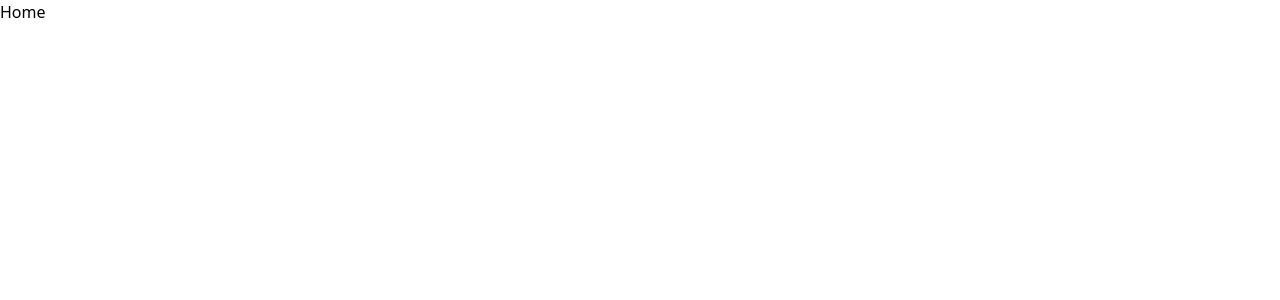
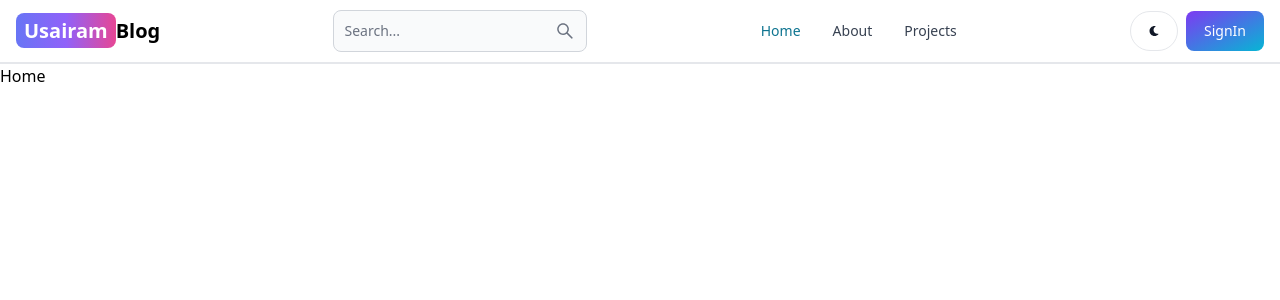
Before and after one commit to Usairam-s/blog-mern, a React (Vite) app in the folder client/: page / in a window 1280 px wide. Shown: the top 300 px of the page. Built offline with nearby package versions, Linux system fonts and the light colour scheme.

Commit message:
create header section

```diff
--- a/client/package.json
+++ b/client/package.json
@@ -10,8 +10,10 @@
     "preview": "vite preview"
   },
   "dependencies": {
+    "flowbite-react": "^0.7.2",
     "react": "^18.2.0",
     "react-dom": "^18.2.0",
+    "react-icons": "^5.0.1",
     "react-router-dom": "^6.21.3"
   },
   "devDependencies": {
--- a/client/src/App.jsx
+++ b/client/src/App.jsx
@@ -5,10 +5,12 @@
 import SignUp from "./pages/SignUp";
 import SignIn from "./pages/SignIn";
 import Dashboard from "./pages/Dashboard";
+import Header from "./components/Header";
 
 export default function App() {
   return (
     <BrowserRouter>
+      <Header />
       <Routes>
         <Route path="/" element={<Home />} />
         <Route path="/about" element={<About />} />
--- /dev/null
+++ b/client/src/components/Header.jsx
@@ -0,0 +1,56 @@
+import { Navbar, TextInput, Button, NavbarToggle } from "flowbite-react";
+import { Link, useLocation } from "react-router-dom";
+import { AiOutlineSearch } from "react-icons/ai";
+import { FaMoon } from "react-icons/fa";
+
+export default function Header() {
+  //get pathname to show active links
+  const path = useLocation().pathname;
+  return (
+    <Navbar className="border-b-2">
+      <Link
+        to="/"
+        className="self-center whitespace-nowrap text-sm sm:text-xl dark:text-white font-semibold"
+      >
+        <span className="px-2 py-1 bg-gradient-to-r from-indigo-500 via-purple-500 to-pink-500 rounded-lg text-white">
+          Usairam
+        </span>
+        Blog
+      </Link>
+
+      <form>
+        <TextInput
+          type="text"
+          placeholder="Search..."
+          rightIcon={AiOutlineSearch}
+          className="hidden lg:inline"
+        ></TextInput>
+      </form>
+
+      <Button color="gray" className="w-12 h-10 lg:hidden" pill>
+        <AiOutlineSearch />
+      </Button>
+
+      <div className="flex gap-2 md:order-2">
+        <Button color="gray" className="w-12 h-10 hidden sm:inline" pill>
+          <FaMoon />
+        </Button>
+        <Link to="/sign-in">
+          <Button gradientDuoTone="purpleToBlue">SignIn</Button>
+        </Link>
+        <Navbar.Toggle />
+      </div>
+      <Navbar.Collapse>
+        <Navbar.Link active={path == "/"} as={"div"}>
+          <Link to="/"> Home</Link>
+        </Navbar.Link>
+        <Navbar.Link active={path == "/about"} as={"div"}>
+          <Link to="/about"> About</Link>
+        </Navbar.Link>
+        <Navbar.Link active={path == "/projects"} as={"div"}>
+          <Link to="/projects"> Projects</Link>
+        </Navbar.Link>
+      </Navbar.Collapse>
+    </Navbar>
+  );
+}
--- a/client/tailwind.config.js
+++ b/client/tailwind.config.js
@@ -1,8 +1,12 @@
 /** @type {import('tailwindcss').Config} */
 export default {
-  content: ["./index.html", "./src/**/*.{js,ts,jsx,tsx}"],
+  content: [
+    "./index.html",
+    "./src/**/*.{js,ts,jsx,tsx}",
+    "node_modules/flowbite-react/lib/esm/**/*.js",
+  ],
   theme: {
     extend: {},
   },
-  plugins: [],
+  plugins: [require("flowbite/plugin")],
 };
```
Also changed, not shown: 1 other file (tests, documents, lock files or other folders).
